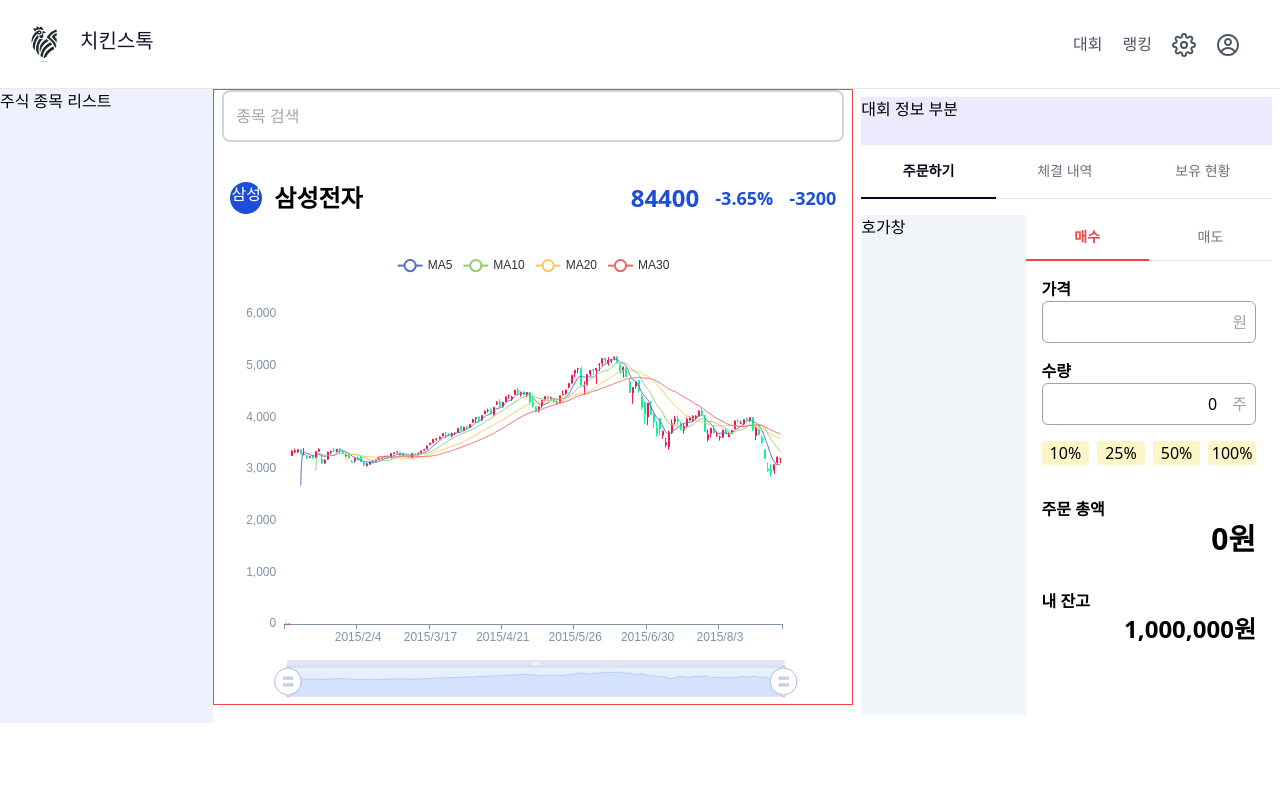
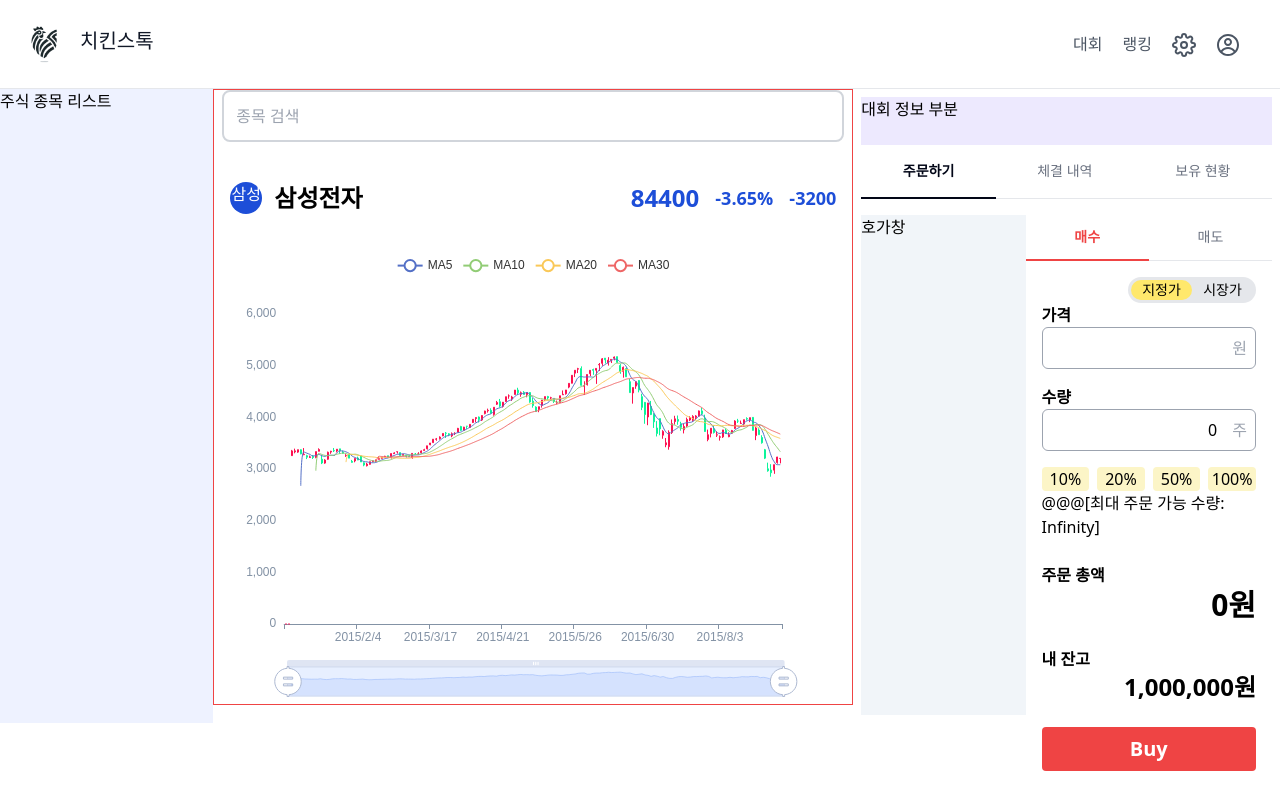
Before and after one commit to ChickenStock-2024/FrontEnd, a React (Vite) app: page /trading in a window 1280 px wide. Built offline with nearby package versions, Linux system fonts and the light colour scheme.

Commit message:
Feat: 매수/매도 수량 버튼 개선

```diff
--- a/src/components/Trading/OrderSection/OrderStock.jsx
+++ b/src/components/Trading/OrderSection/OrderStock.jsx
@@ -2,6 +2,7 @@
 import OrderStockTabs from "./OrderStockTabs";
 import OrderStockSell from "./OrderStockSell";
 import OrderStockBuy from "./OrderStockBuy";
+import OrderStockInput from "./OrderStockInput";
 import { useState } from "react";
 
 const OrderStock = () => {
@@ -24,6 +25,7 @@
   return (
     <div>
       <OrderStockTabs getActiveTabOption={getActiveTabOption} />
+      <OrderStockInput activeTabOption={activeTabOption} />
       {selectedSection(activeTabOption)}
     </div>
   );
--- a/src/components/Trading/OrderSection/OrderStockBuy.jsx
+++ b/src/components/Trading/OrderSection/OrderStockBuy.jsx
@@ -1,77 +1,14 @@
 import React, { useState } from "react";
 import QuantityButton from "./QuantityButton";
 
-const StockBuy = () => {
-  const [price, setPrice] = useState("");
-  const [quantity, setQuantity] = useState(0);
-  const onChangePrice = (e) => {
-    setPrice(e.target.value.toLocaleString("ko-KR"));
-  };
-  const onChangeQuantity = (e) => {
-    setQuantity(e.target.value);
-  };
-
-  // 임의의 초기 잔고
-  const myAccount = 1000000;
-
+const OrderStockBuy = () => {
   return (
-    <div className="m-4">
-      <div className="mb-4">
-        <label htmlFor="price" className="font-bold">
-          가격
-        </label>
-        <div className="flex justify-between p-2 border border-gray-400 rounded-md">
-          <input
-            id="price"
-            value={price}
-            type="text"
-            className="w-full focus:outline-none text-right"
-            onChange={onChangePrice}
-          />
-          <span className="text-gray-400">원</span>
-        </div>
-      </div>
-      <div className="mb-4">
-        <label htmlFor="quantity" className="font-bold">
-          수량
-        </label>
-        <div className="flex justify-between p-2 border border-gray-400 rounded-md">
-          <input
-            id="quantity"
-            value={quantity}
-            type="number"
-            className="w-full focus:outline-none text-right"
-            onChange={onChangeQuantity}
-          />
-          <span className="text-gray-400">주</span>
-        </div>
-      </div>
-      <div className="grid grid-cols-4 gap-2">
-        <QuantityButton percent={"10"} />
-        <QuantityButton percent={"25"} />
-        <QuantityButton percent={"50"} />
-        <QuantityButton percent={"100"} />
-      </div>
-
-      {/* 주문 총액 */}
-      <div className="my-8">
-        <div className="font-bold">주문 총액</div>
-        <div className="text-right text-3xl font-bold">
-          {(price * quantity).toLocaleString("ko-KR")}원
-        </div>
-      </div>
-
-      {/* 내 잔고 */}
-      <div className="my-8">
-        <div className="font-bold">내 잔고</div>
-        <div className="text-right text-2xl font-bold">
-          {myAccount.toLocaleString("ko-KR")}원
-        </div>
-      </div>
-
-      {/* 매수/매도 버튼 */}
+    <div className="px-4">
+      <button className="bg-red-500 w-full py-2 rounded text-white font-bold text-xl">
+        Buy
+      </button>
     </div>
   );
 };
 
-export default StockBuy;
+export default OrderStockBuy;
--- /dev/null
+++ b/src/components/Trading/OrderSection/OrderStockInput.jsx
@@ -0,0 +1,93 @@
+import React, { useState } from "react";
+import QuantityButton from "./QuantityButton";
+import PriceToggle from "./PriceToggle";
+
+const OrderStockInput = ({ activeTabOption }) => {
+  const [price, setPrice] = useState("");
+  const [quantity, setQuantity] = useState(0);
+  const onChangePrice = (e) => {
+    setPrice(e.target.value.toLocaleString("ko-KR"));
+  };
+  const onChangeQuantity = (e) => {
+    setQuantity(e.target.value);
+  };
+
+  const onClickPercent = (percent) => {
+    setQuantity(Math.floor((maxQuantity * percent) / 100));
+  };
+
+  // 임의의 초기 잔고
+  const myAccount = 1000000;
+  // 임의의 해당 종목 보유량
+  const myQuantity = 200;
+
+  // 내가 매수/매도할 수 있는 최대 수량 계산
+  const maxQuantity =
+    activeTabOption === "buy" ? Math.floor(myAccount / price) : myQuantity;
+
+  return (
+    <div className="m-4">
+      {/* 가격 */}
+      <div className="mb-4">
+        <PriceToggle />
+        <label htmlFor="price" className="font-bold">
+          가격
+        </label>
+        <div className="flex justify-between p-2 border border-gray-400 rounded-md">
+          <input
+            id="price"
+            value={price}
+            type="text"
+            className="w-full focus:outline-none text-right"
+            onChange={onChangePrice}
+          />
+          <span className="text-gray-400">원</span>
+        </div>
+      </div>
+
+      {/* 수량 */}
+      <div className="mb-4">
+        <label htmlFor="quantity" className="font-bold">
+          수량
+        </label>
+        <div className="flex justify-between p-2 border border-gray-400 rounded-md">
+          <input
+            id="quantity"
+            value={quantity}
+            type="number"
+            className="w-full focus:outline-none text-right"
+            onChange={onChangeQuantity}
+          />
+          <span className="text-gray-400">주</span>
+        </div>
+      </div>
+      {/* 수량 퍼센트 버튼 */}
+      <div className="grid grid-cols-4 gap-2">
+        <QuantityButton percent={10} onClickPercent={onClickPercent} />
+        <QuantityButton percent={20} onClickPercent={onClickPercent} />
+        <QuantityButton percent={50} onClickPercent={onClickPercent} />
+        <QuantityButton percent={100} onClickPercent={onClickPercent} />
+      </div>
+      <span>@@@[최대 주문 가능 수량: {maxQuantity}]</span>
+      {/* 주문 총액 */}
+      <div className="my-6">
+        <div className="font-bold">주문 총액</div>
+        <div className="text-right text-3xl font-bold">
+          {(price * quantity).toLocaleString("ko-KR")}원
+        </div>
+      </div>
+
+      {/* 내 잔고 */}
+      <div className="my-6">
+        <div className="font-bold">내 잔고</div>
+        <div className="text-right text-2xl font-bold">
+          {myAccount.toLocaleString("ko-KR")}원
+        </div>
+      </div>
+
+      {/* 매수/매도 버튼 */}
+    </div>
+  );
+};
+
+export default OrderStockInput;
--- a/src/components/Trading/OrderSection/OrderStockSell.jsx
+++ b/src/components/Trading/OrderSection/OrderStockSell.jsx
@@ -1,7 +1,13 @@
 import React from "react";
 
-const StockSell = () => {
-  return <div>매도</div>;
+const OrderStockSell = () => {
+  return (
+    <div className="px-4">
+      <button className="bg-blue-500 w-full py-2 rounded text-white font-bold text-xl">
+        Sell
+      </button>
+    </div>
+  );
 };
 
-export default StockSell;
+export default OrderStockSell;
--- /dev/null
+++ b/src/components/Trading/OrderSection/PriceToggle.jsx
@@ -0,0 +1,30 @@
+import { useState } from "react";
+
+const PriceToggle = () => {
+  const [activeOption, setActiveOption] = useState("limitPrice");
+
+  const handleSwitchClick = (option) => {
+    setActiveOption(option);
+  };
+
+  return (
+    <div className="flex bg-gray-200 p-[3px] rounded-full w-32 text-sm ml-auto">
+      <div
+        className={`flex-auto rounded-full text-center ${activeOption === "limitPrice" ? "bg-yellow2" : ""}`}
+        onClick={() => handleSwitchClick("limitPrice")}
+        role="button"
+      >
+        <div>지정가</div>
+      </div>
+      <div
+        className={`flex-auto rounded-full text-center ${activeOption === "marketPrice" ? "bg-yellow2" : ""}`}
+        onClick={() => handleSwitchClick("marketPrice")}
+        role="button"
+      >
+        <div>시장가</div>
+      </div>
+    </div>
+  );
+};
+
+export default PriceToggle;
--- a/src/components/Trading/OrderSection/QuantityButton.jsx
+++ b/src/components/Trading/OrderSection/QuantityButton.jsx
@@ -1,7 +1,14 @@
 import React from "react";
 
-const QuantityButton = ({ percent }) => {
-  return <button className="bg-yellow3 rounded">{percent}%</button>;
+const QuantityButton = ({ percent, onClickPercent }) => {
+  const onClick = () => {
+    onClickPercent(percent);
+  };
+  return (
+    <button className="bg-yellow3 rounded" onClick={onClick}>
+      {percent}%
+    </button>
+  );
 };
 
 export default QuantityButton;
```
